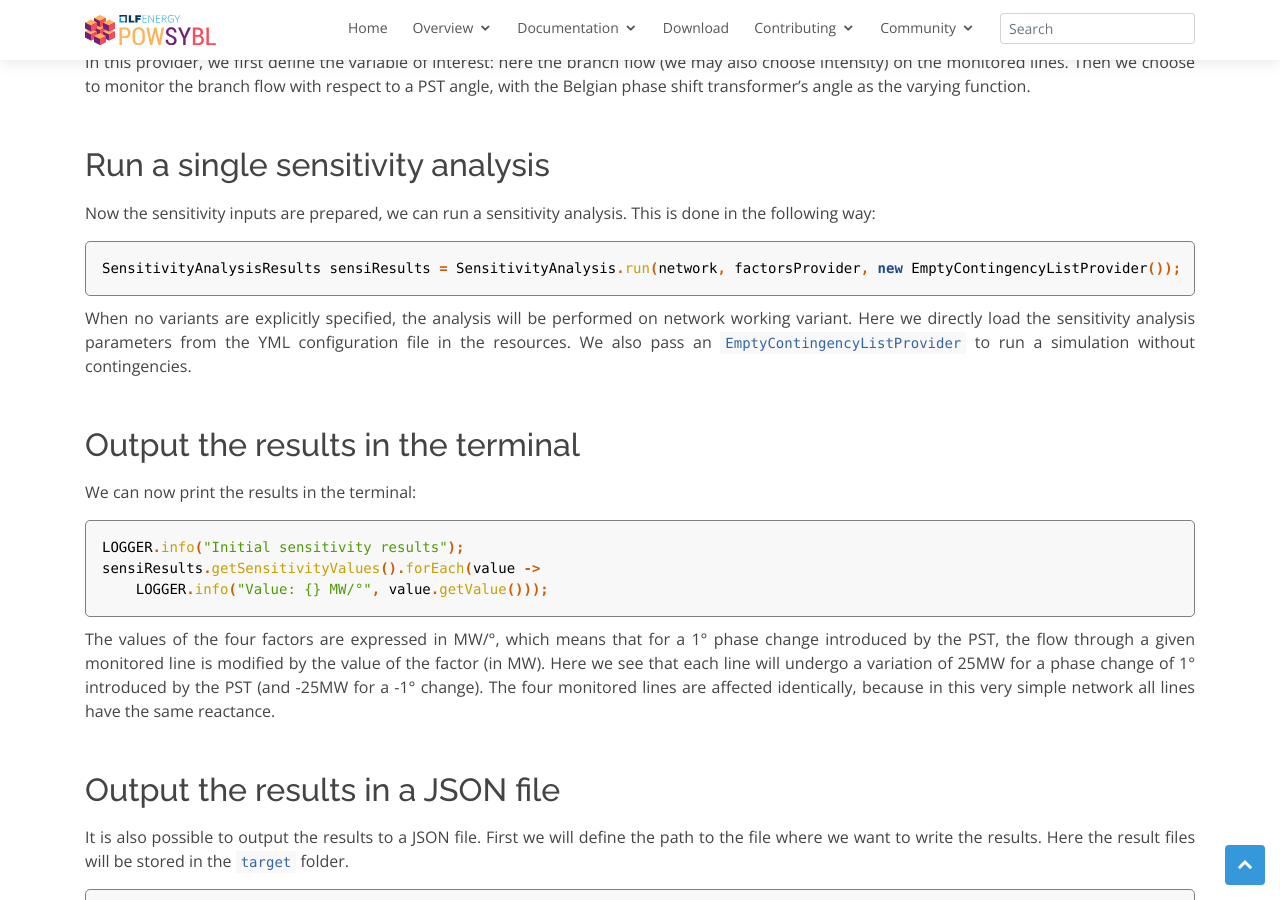
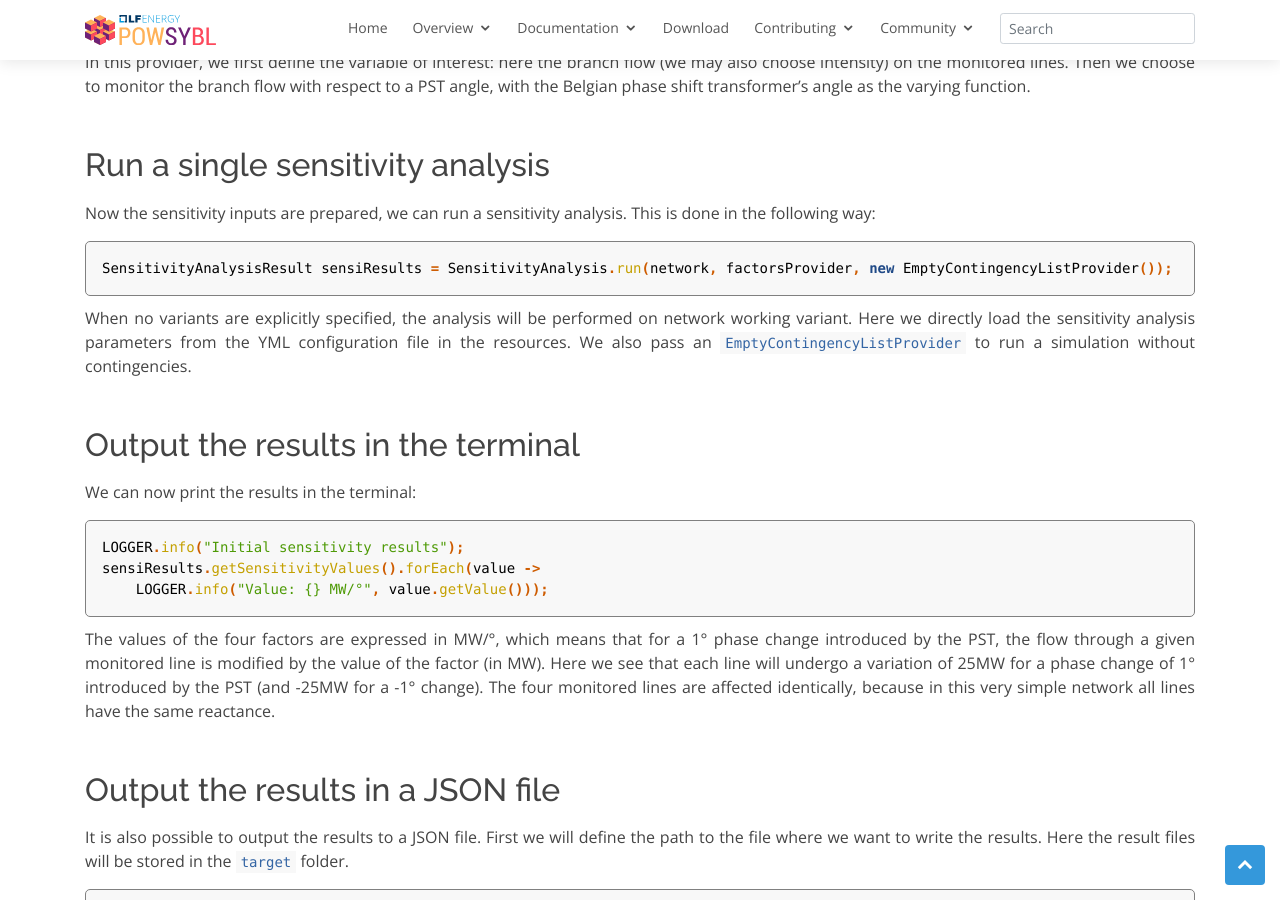
Before and after one commit to powsybl/powsybl.github.io, a Jekyll site: the page built from pages/documentation/developer/tutorials/sensitivity-analysis.md, in a window 1280 px wide and 900 px high, scrolled down 6759 px. Built offline with Jekyll 4.4.1, drawn with Linux system fonts in a browser that asks for light colours; our own code applies the rules of GitHub Pages for plain Markdown files; some of the changed text lies outside the part shown.

Commit message:
Fix typo in snippets
Signed-off-by: Mathieu BAGUE <mathieu.bague@rte-france.com>

````diff
--- a/pages/documentation/developer/tutorials/sensitivity-analysis.md
+++ b/pages/documentation/developer/tutorials/sensitivity-analysis.md
@@ -247,7 +247,7 @@
 
 Now the sensitivity inputs are prepared, we can run a sensitivity analysis. This is done in the following way:
 ```java
-SensitivityAnalysisResults sensiResults = SensitivityAnalysis.run(network, factorsProvider, new EmptyContingencyListProvider());
+SensitivityAnalysisResult sensiResults = SensitivityAnalysis.run(network, factorsProvider, new EmptyContingencyListProvider());
 ```
 When no variants are explicitly specified, the analysis will be performed on network working variant.
 Here we directly load the sensitivity analysis parameters from the YML configuration file in the resources. We also pass an `EmptyContingencyListProvider` to run a simulation without contingencies.
@@ -336,7 +336,7 @@
 
 We can now run all the sensitivity analyses at once, through:
 ```java
-SensitivityAnalysisResults systematicSensiResults = SensitivityAnalysis.run(network, jsonFactorsProvider, contingenciesProvider, params);
+SensitivityAnalysisResult systematicSensiResults = SensitivityAnalysis.run(network, jsonFactorsProvider, contingenciesProvider, params);
 ```
 
 ## Output the results to a CSV file
````
